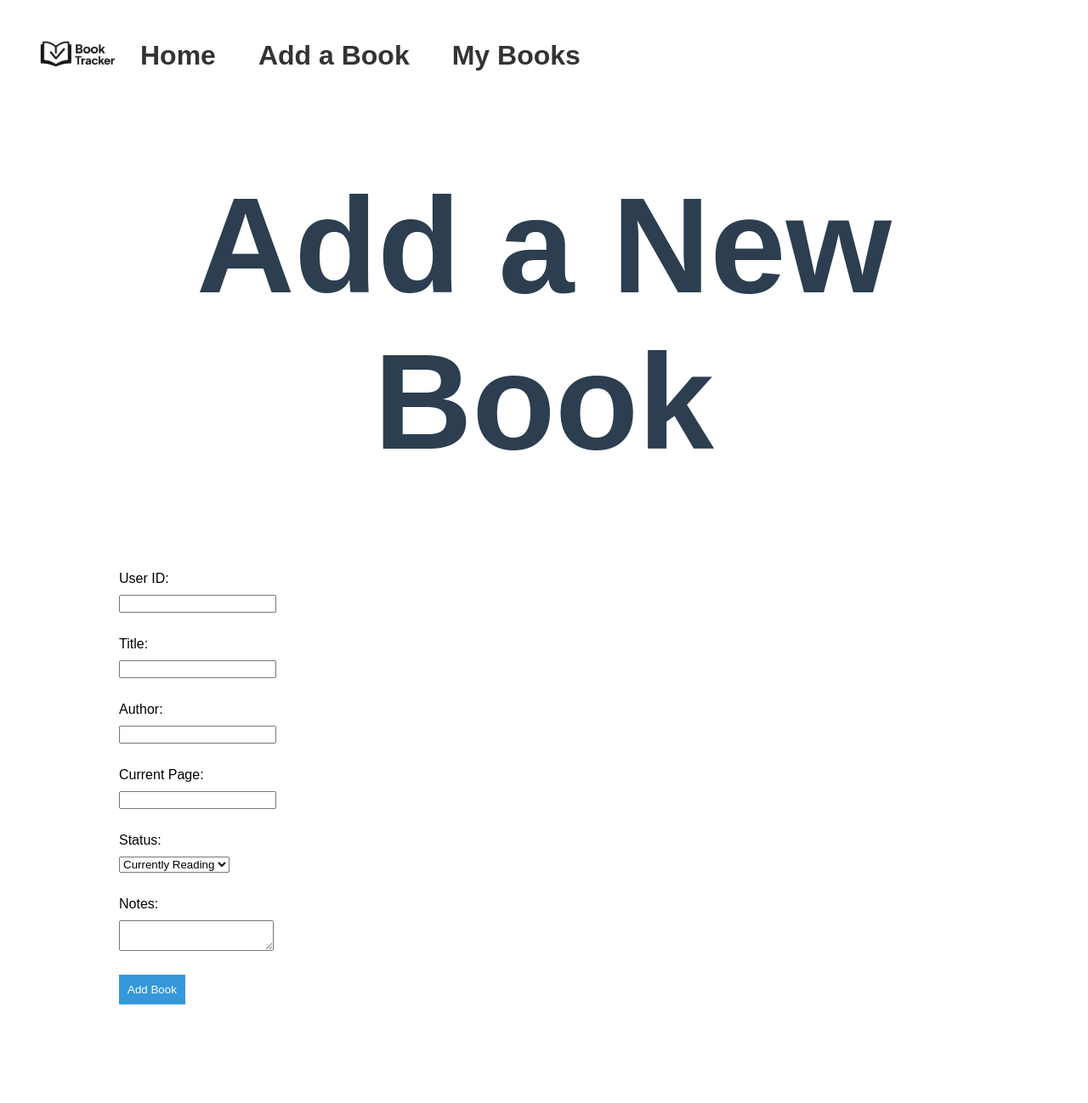
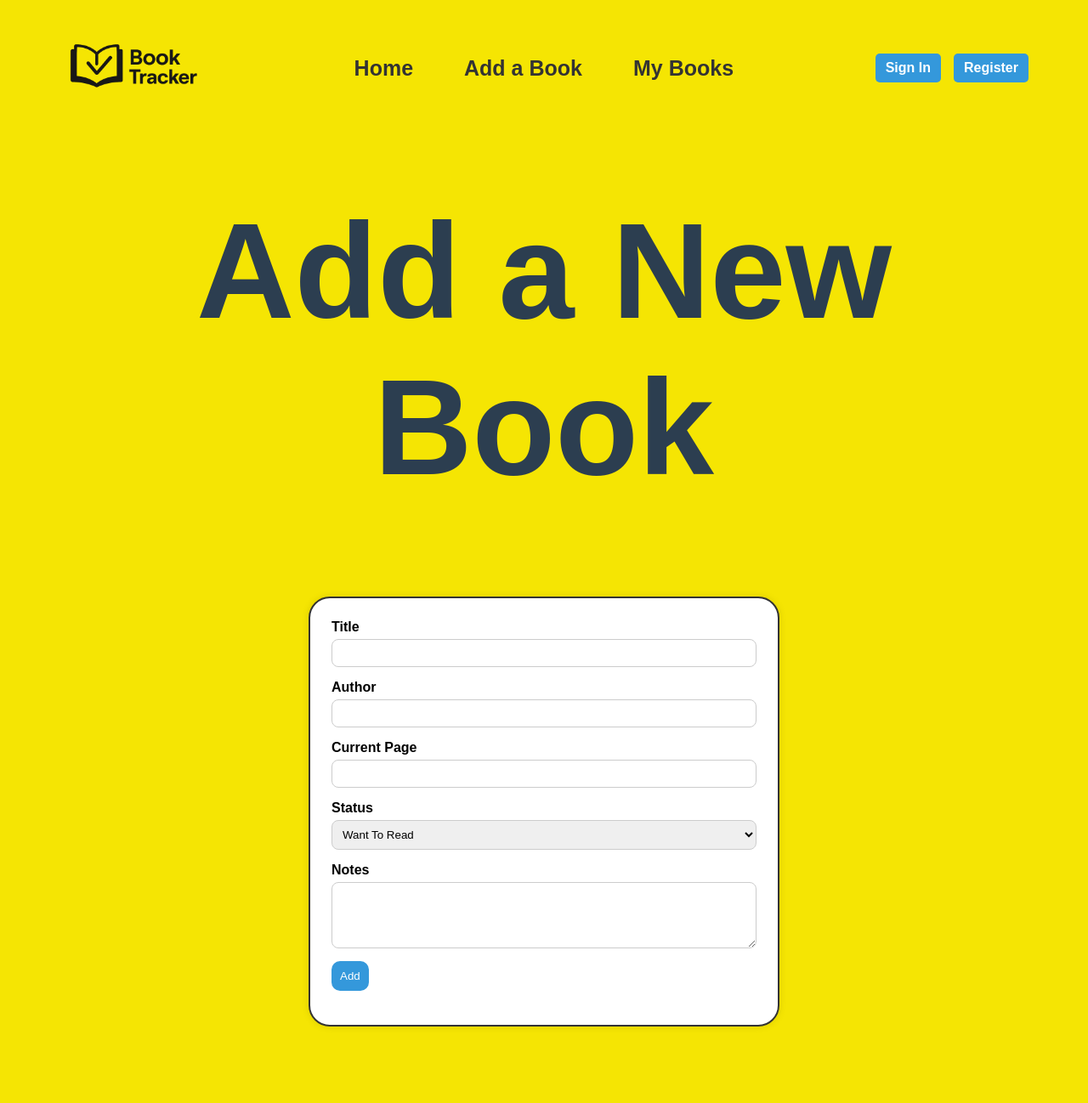
Before and after one commit to almohsinkhan/book-tracker, a Flask app: page /add_book in a window 1280 px wide. Shown: the whole page at 85% size. Before the commit the page ends 1182 px from the top, so only its background shows below. Run offline with Flask 3, Linux system fonts and the light colour scheme; some libraries are stand-ins or nearby versions.

Commit message:
ready only for practicale

```diff
--- a/app.py
+++ /dev/null
@@ -1,71 +0,0 @@
-from flask import Flask, request, jsonify, render_template,  url_for, redirect
-from pymongo import MongoClient
-import uuid  # at the top of the file
-from urllib.parse import quote_plus
-from pymongo import MongoClient
-
-app = Flask(__name__)
-
-username = "almohsinkhan"
-password = quote_plus("Mohsin@2004")  # Safely encode special characters
-
-uri = f"mongodb+srv://{username}:{password}@cluster0.p9l28pn.mongodb.net/?retryWrites=true&w=majority&appName=Cluster0"
-client = MongoClient(uri)
-
-db = client["book_tracker_db"]
-books_collection = db["books"]
-
-@app.route("/")
-def home():
-    return render_template("index.html")
-
-@app.route("/add_book", methods=["GET", "POST"])
-def add_book():
-    if request.method == "POST":
-        data = request.form
-        book = {
-    "book_id": str(uuid.uuid4()),
-    "user_id": data["user_id"],
-    "title": data["title"],
-    "author": data["author"],
-    "current_page": int(data["current_page"]),
-    "status": data["status"],
-    "notes": data["notes"]
-}
-
-        books_collection.insert_one(book)
-        return redirect(url_for("home"))
-    return render_template("add_book.html")
-
-@app.route("/update_book/<book_id>", methods=["GET", "POST"])
-def update_book(book_id):
-    book = books_collection.find_one({"book_id": book_id})
-
-    if request.method == "POST":
-        data = request.form
-        updated_fields = {}
-
-        if "status" in data:
-            updated_fields["status"] = data["status"]
-        if "current_page" in data:
-            updated_fields["current_page"] = int(data["current_page"])
-        if "notes" in data:
-            updated_fields["notes"] = data["notes"]
-
-        books_collection.update_one({"book_id": book_id}, {"$set": updated_fields})
-        return redirect(url_for("home"))
-
-    return render_template("update_book.html", book=book)
-
-@app.route("/books/<user_id>")
-def get_books(user_id):
-    books = list(books_collection.find({"user_id": user_id}, {"_id": 0}))
-    return render_template("books.html", books=books)
-
-@app.route("/remove_book/<book_id>", methods=["GET", "POST"])
-def remove_book(book_id):
-    books_collection.delete_one({"book_id": book_id})
-    return redirect(url_for("home"))
-
-if __name__ == "__main__":
-    app.run(debug=True)
--- /dev/null
+++ b/app/app.py
@@ -0,0 +1,91 @@
+import os
+from flask import Flask, request, redirect, url_for, render_template, flash, abort # type: ignore
+from flask_pymongo import PyMongo # type: ignore
+from dotenv import load_dotenv # type: ignore
+from form import BookForm, UpdateBookForm
+import uuid
+import certifi # type: ignore
+
+# Load environment variables
+load_dotenv()
+
+# Create Flask app
+app = Flask(__name__, template_folder='../templates', static_folder='../static')
+app.config['SECRET_KEY'] = os.getenv('SECRET_KEY')
+app.config['MONGO_URI'] = os.getenv('MONGO_URI')
+
+# Initialize PyMongo with system CA bundle
+mongo = PyMongo(app, tlsCAFile=certifi.where())
+
+
+# Routes
+@app.route('/')
+def home():
+    return render_template('index.html')
+
+@app.route('/add_book', methods=['GET', 'POST'])
+def add_book():
+    form = BookForm()
+    form.user_id.data = 'user001'
+    if form.validate_on_submit():
+        book = {
+            'book_id': str(uuid.uuid4()),
+            'user_id': form.user_id.data,
+            'title': form.title.data,
+            'author': form.author.data,
+            'current_page': form.current_page.data,
+            'status': form.status.data,
+            'notes': form.notes.data
+        }
+        try:
+            mongo.db.books.insert_one(book)
+            flash('Book added successfully!', 'success')
+        except Exception as e:
+            flash(f'Database error: {e}', 'danger')
+        return redirect(url_for('get_books', user_id=book['user_id']))
+    return render_template('add_book.html', form=form)
+
+@app.route('/books/<user_id>')
+def get_books(user_id):
+    try:
+        books = list(mongo.db.books.find({'user_id': user_id}, {'_id': 0}))
+    except Exception as e:
+        flash(f'Database error: {e}', 'danger')
+        books = []
+    return render_template('books.html', books=books)
+
+@app.route('/update_book/<book_id>', methods=['GET', 'POST'])
+def update_book(book_id):
+    book = mongo.db.books.find_one({'book_id': book_id})
+    if not book:
+        abort(404)
+    form = UpdateBookForm(data=book)
+    if form.validate_on_submit():
+        updates = {
+            'current_page': form.current_page.data or book['current_page'],
+            'status': form.status.data or book['status'],
+            'notes': form.notes.data or book['notes']
+        }
+        try:
+            mongo.db.books.update_one({'book_id': book_id}, {'$set': updates})
+            flash('Book updated!', 'success')
+        except Exception as e:
+            flash(f'Database error: {e}', 'danger')
+        return redirect(url_for('get_books', user_id=book['user_id']))
+    return render_template('update_book.html', form=form, book=book)
+
+@app.route('/remove_book/<book_id>', methods=['POST'])
+def remove_book(book_id):
+    user_id = request.form.get('user_id', 'user001')
+    try:
+        result = mongo.db.books.delete_one({'book_id': book_id})
+        if result.deleted_count:
+            flash('Book removed.', 'success')
+        else:
+            flash('Book not found.', 'warning')
+    except Exception as e:
+        flash(f'Database error: {e}', 'danger')
+    return redirect(url_for('get_books', user_id=user_id))
+
+if __name__ == '__main__':
+    app.run(debug=True)
--- /dev/null
+++ b/app/form.py
@@ -0,0 +1,17 @@
+from flask_wtf import FlaskForm # type: ignore
+from wtforms import StringField, IntegerField, SelectField, TextAreaField, HiddenField # type: ignore
+from wtforms.validators import DataRequired, NumberRange # type: ignore
+
+# WTForms
+class BookForm(FlaskForm):
+    user_id      = HiddenField('User ID', validators=[DataRequired()])
+    title        = StringField('Title', validators=[DataRequired()])
+    author       = StringField('Author', validators=[DataRequired()])
+    current_page = IntegerField('Current Page', validators=[DataRequired(), NumberRange(min=0)])
+    status       = SelectField('Status', choices=[('want to read', 'Want To Read'),('reading','Reading'),('completed','Completed')], validators=[DataRequired()])
+    notes        = TextAreaField('Notes')
+
+class UpdateBookForm(FlaskForm):
+    current_page = IntegerField('Current Page', validators=[NumberRange(min=0)])
+    status       = SelectField('Status', choices=[('reading','Reading'),('completed','Completed')])
+    notes        = TextAreaField('Notes')
--- a/static/style.css
+++ b/static/style.css
@@ -2,14 +2,57 @@ body {
     font-family: Arial, sans-serif;
     margin: 20px;
     padding: 20px;
+    background-color: #f5e503;
 }
+
+/* Form */
+.form-container {
+    width: 500px;                 /* Smaller width */
+    margin: 50px auto;
+    padding: 25px;
+    background-color: #ffffff;
+    border: 2px solid #333;
+    border-radius: 25px;
+    box-shadow: 0 0 10px rgba(0,0,0,0.1);
+}
+
+form div {
+    margin-bottom: 15px;
+}
+
+form label {
+    display: block;
+    margin-bottom: 5px;
+    font-weight: bold;
+}
+
+form input, form select, form textarea {
+    width: 100%;
+    padding: 8px;
+    border-radius: 8px;
+    border: 1px solid #ccc;
+    box-sizing: border-box;
+}
+
+button {
+    padding: 10px 20px;
+    border: none;
+    background-color: #333;
+    color: white;
+    border-radius: 10px;
+    cursor: pointer;
+}
+
+button:hover {
+    background-color: #555;
+}
+
 
 h1 {
     color: #2c3e50;
     text-align: center;
     font-size: 10pc;
 }
-
 
 label, input, select, textarea {
     display: block;
@@ -30,51 +73,78 @@ button:hover {
 
 /* Navbar container */
 .navbar {
-    background-color: #ffffff;
-    height: 50px;
+    height: 80px;
+    display: flex;
+    align-items: center;
+    justify-content: space-between;
+    padding: 0 30px;
+}
+
+/* Navbar sections */
+.navbar-left,
+.navbar-center,
+.navbar-right {
     display: flex;
     align-items: center;
 }
 
-/* List inside navbar */
-.navbar-elements {
+/* Logo styling */
+.logo {
+    height: 170px;
+    margin-right: 10px;
+}
+
+/* Center navbar links */
+.navbar-center {
+    flex-grow: 1;
+    justify-content: center;
+}
+
+.navbar-center .navbar-elements {
+    display: flex;
     list-style-type: none;
     margin: 0;
     padding: 0;
-    display: flex;
-    justify-content: center;
 }
 
-
-/* List items */
 .navbar-element {
-    margin-right: 20px;
+    margin: 0 15px;
 }
 
-/* Links */
 .navbar-element a {
-    display: block;
-    padding: 10px 15px;
     text-decoration: none;
     color: #333;
     font-weight: bold;
-    font-size: 2pc;
+    font-size: 25px;
+    padding: 10px 15px;
 }
 
-/* Hover effect */
 .navbar-element a:hover {
     background-color: #f0f0f0;
     border-radius: 5px;
 }
 
-.logo {
-    height: 100px;
-    vertical-align: middle;
-    margin-right: 10px;
+/* Right section (Sign in/Register) */
+.navbar-right {
+    gap: 15px;
 }
 
+.auth-btn {
+    text-decoration: none;
+    color: white;
+    background-color: #3498db;
+    padding: 8px 12px;
+    border-radius: 5px;
+    font-weight: bold;
+}
 
-/* Working on form */
-form {
-    margin: 25px 50px 75px 100px;
+.auth-btn:hover {
+    background-color: #2980b9;
 }
+
+.add-book{
+    display: block;
+    position: absolute;
+    left: 40%;
+    border: #000000  ;
+}
--- a/templates/add_book.html
+++ b/templates/add_book.html
@@ -8,38 +8,34 @@
 </head>
 <body>
     <div class="navbar">
+        <div class="navbar-left">
             <img src="{{ url_for('static', filename='logo.png') }}" alt="Logo" class="logo">
+        </div>
+
+        <div class="navbar-center">
             <ul class="navbar-elements">
-            <li class="navbar-element home"><a href="{{ url_for('home')}}">Home</a></li>
+                <li class="navbar-element"><a href="{{ url_for('home')}}">Home</a></li>
                 <li class="navbar-element"><a href="{{ url_for('add_book') }}">Add a Book</a></li>
                 <li class="navbar-element"><a href="{{ url_for('get_books', user_id='user001') }}">My Books</a></li>
             </ul>
         </div>
+
+        <div class="navbar-right">
+            <a href="#" class="auth-btn">Sign In</a>
+            <a href="#" class="auth-btn">Register</a>
+        </div>
+    </div>
     <h1>Add a New Book</h1>
-    <form  method="POST">
-        <label for="user_id">User ID:</label>
-        <input type="text" name="user_id" required><br>
-
-        <label for="title">Title:</label>
-        <input type="text" name="title" required><br>
-
-        <label for="author">Author:</label>
-        <input type="text" name="author" required><br>
-
-        <label for="current_page">Current Page:</label>
-        <input type="number" name="current_page" required><br>
-
-        <label for="status">Status:</label>
-        <select name="status">
-            <option value="Currently Reading">Currently Reading</option>
-            <option value="Finished">Finished</option>
-            <option value="Want to Read">Want to Read</option>
-        </select><br>
-
-        <label for="notes">Notes:</label>
-        <textarea name="notes"></textarea><br>
-
-        <button type="submit">Add Book</button>
+    <div class="form-container">
+        <form method="POST">
+            {{ form.hidden_tag() }}
+            <div>{{ form.title.label }} {{ form.title(size=40 ) }}</div>
+            <div>{{ form.author.label }} {{ form.author(size=32) }}</div>
+            <div>{{ form.current_page.label }} {{ form.current_page() }}</div>
+            <div>{{ form.status.label }} {{ form.status() }}</div>
+            <div>{{ form.notes.label }} {{ form.notes(rows=4, cols=32) }}</div>
+            <div><button type="submit">Add</button></div>
         </form>
+    </div>
 </body>
 </html>
```
Also changed, not shown: templates/books.html (+16 -6 lines), templates/index.html (+26 -6 lines), test.py (added, +9 -0 lines), static/backgraund.jpeg (added), 1 other file. Lines whose indentation alone changed are shown as unchanged.
